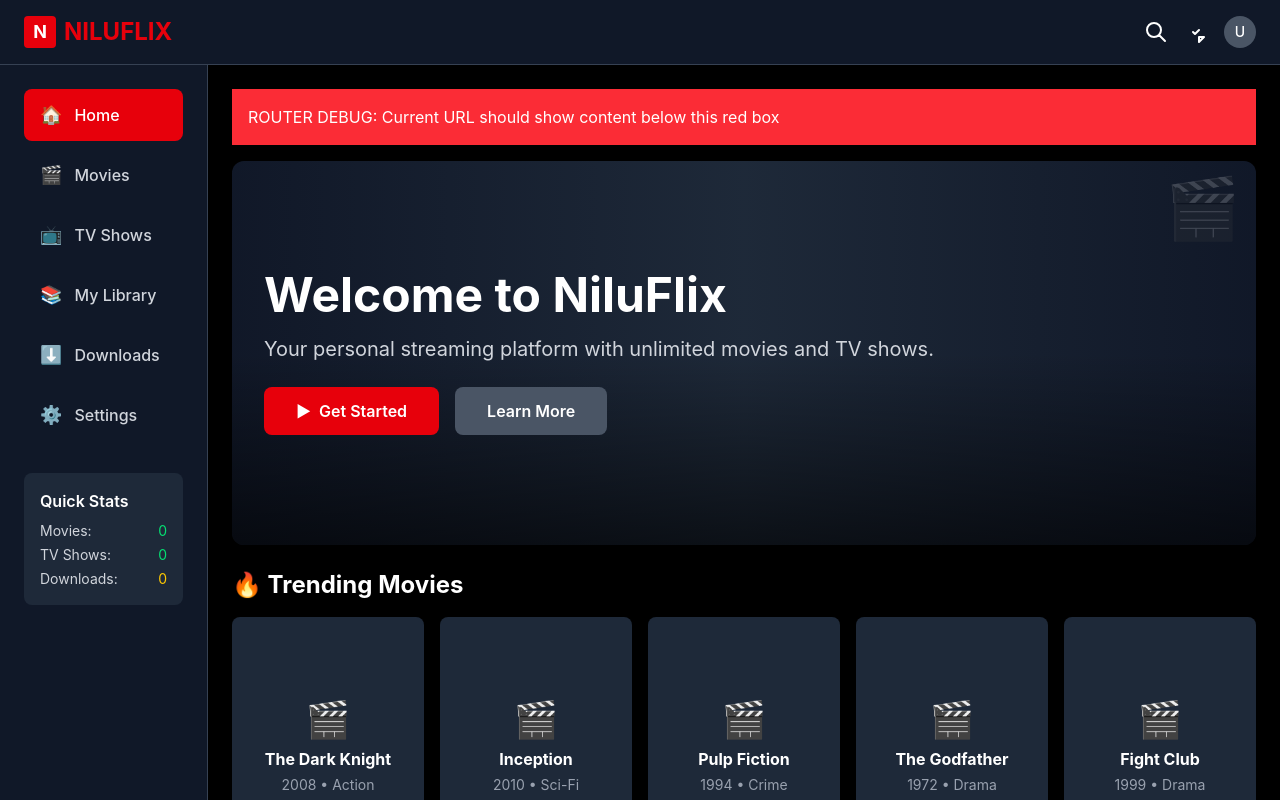
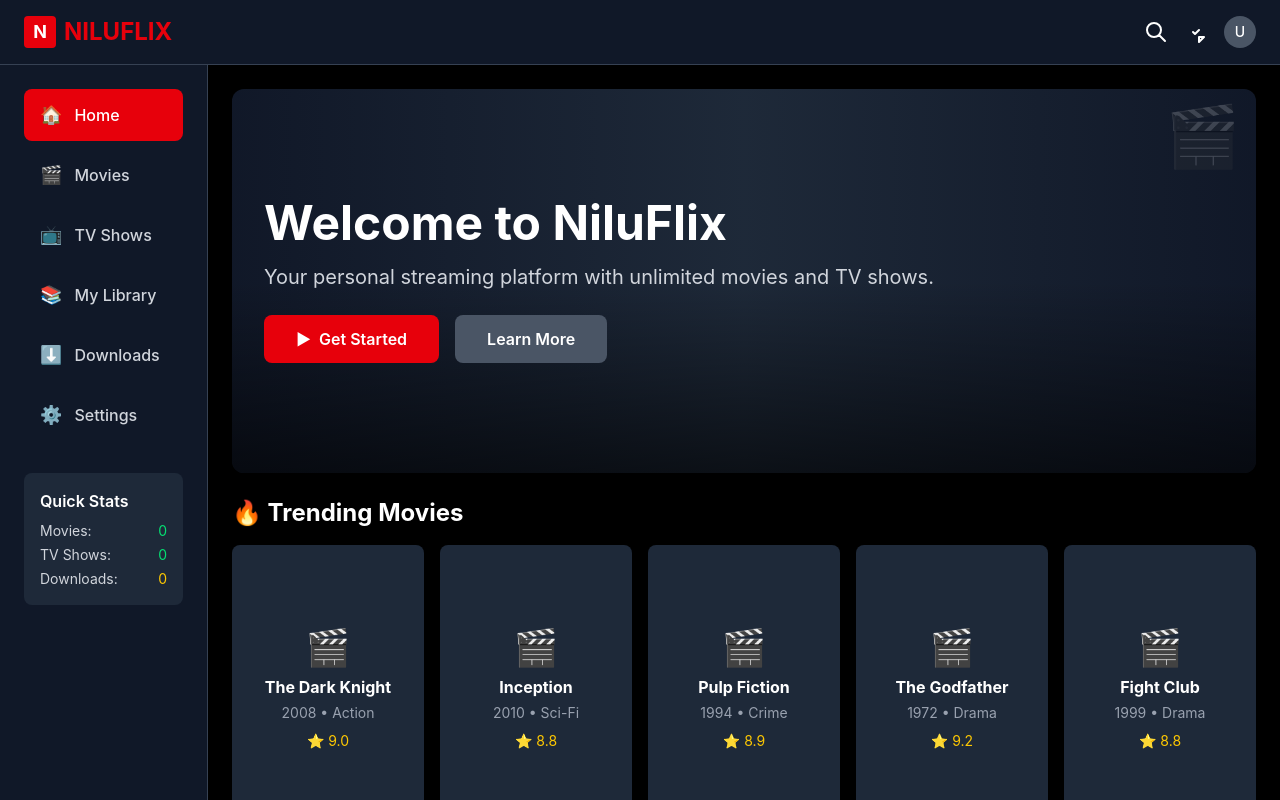
Before and after one commit to nilu/niluflix, a React app: page / in a window 1280 px wide. Shown: the top 800 px of the page. Built offline with nearby package versions, Linux system fonts and the light colour scheme.

Commit message:
step 6 frontend react complete

```diff
--- a/src/renderer/App.tsx
+++ b/src/renderer/App.tsx
@@ -4,11 +4,8 @@ import MainLayout from './components/MainLayout';
 import HeroSection from './components/HeroSection';
 import ContentRow from './components/ContentRow';
 
-console.log('App.tsx loaded!');
-
 // Enhanced HomePage with Netflix-style layout
 const HomePage = () => {
-  console.log('HomePage component is rendering!');
   // Sample data for content rows
   const trendingMovies = [
     { id: '1', title: 'The Dark Knight', year: '2008', genre: 'Action', rating: '9.0' },
@@ -206,18 +203,13 @@ const SettingsPage = () => (
 );
 
 const App: React.FC = () => {
-  console.log('App component rendering...');
-
   React.useEffect(() => {
-    console.log('App component mounted!');
+    // App initialized
   }, []);
 
   return (
     <Router>
       <MainLayout>
-        <div className="p-4 bg-red-500 text-white mb-4">
-          ROUTER DEBUG: Current URL should show content below this red box
-        </div>
         <Routes>
           <Route path="/" element={<HomePage />} />
           <Route path="/movies" element={<MoviesPage />} />
```
Also changed, not shown: 1 other file (tests, documents, lock files or other folders).
